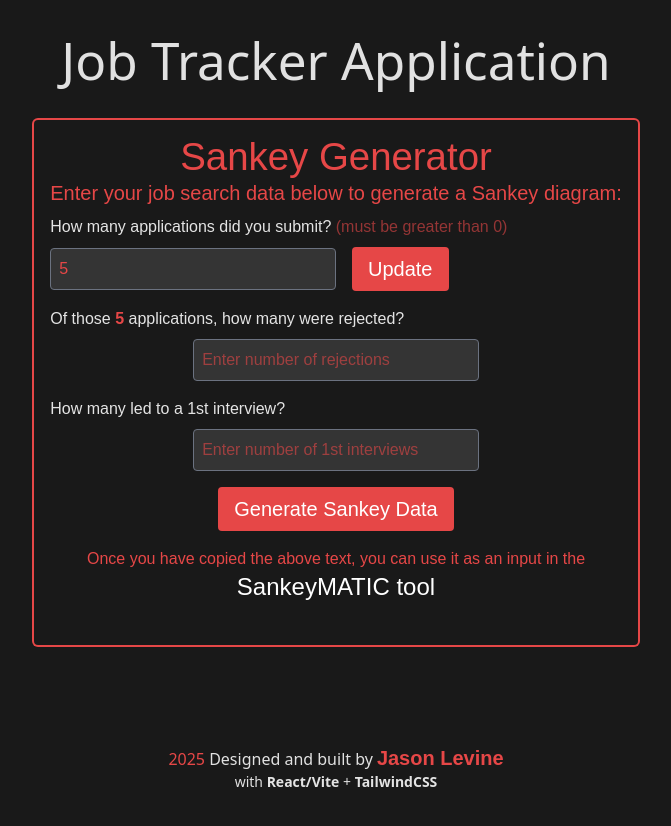
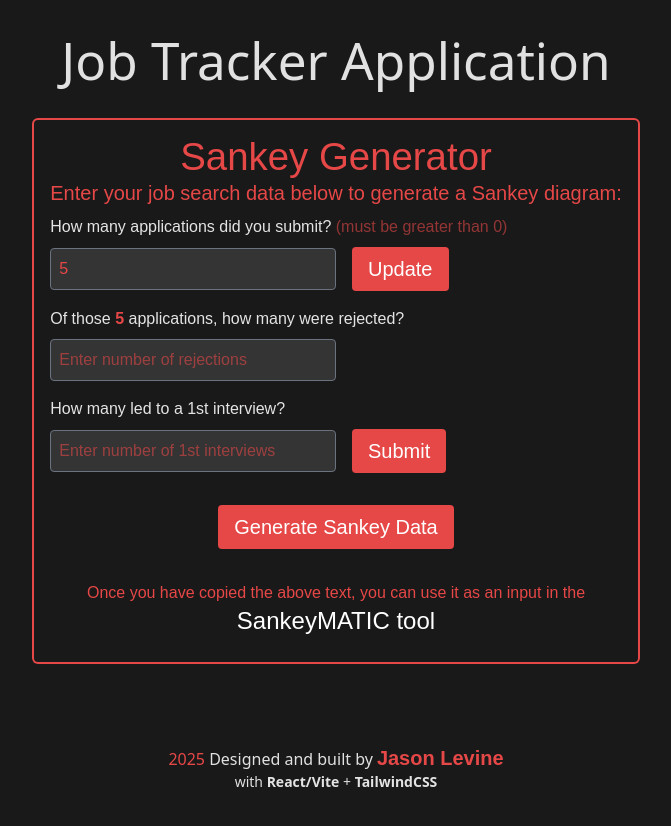
Before and after one commit to JsonLevine/job-tracker, a React (Vite) app: page / in a window 1280 px wide. Both pictures are taken after typing "5" into the empty fields and a click on the button "Submit". Shown: the top 826 px of the page, without its empty margins (304-975 px from the left). Built offline with nearby package versions, Linux system fonts and the light colour scheme; a web font is replaced by a local one; what tailwindcss-animated would draw is missing.

Commit message:
Update SankeyGenerator.jsx

```diff
--- a/src/components/SankeyGenerator.jsx
+++ b/src/components/SankeyGenerator.jsx
@@ -89,6 +89,7 @@ function SankeyGenerator() {
                 Of those <strong className="text-stronghold-red">{formData.applications}</strong> applications, how many were rejected?
               </label>
             </div>
+            <div className="w-full flex flex-row justify-start items-center">
               <input
                 type="number"
                 placeholder="Enter number of rejections"
@@ -98,6 +99,7 @@ function SankeyGenerator() {
                   setTempFormData({ ...tempFormData, rejections: e.target.value })
                 }
               />
+            </div>
           </>
         )}
 
@@ -108,6 +110,7 @@ function SankeyGenerator() {
                 How many led to a 1st interview?
               </label>
             </div>
+            <div className="w-full flex flex-row justify-start items-center">
               <input
                 type="number"
                 placeholder="Enter number of 1st interviews"
@@ -117,6 +120,26 @@ function SankeyGenerator() {
                   setTempFormData({ ...tempFormData, firstInterviews: e.target.value })
                 }
               />
+              <button
+                type="button"
+                className="jersey text-xl px-4 py-2 ml-4 mb-4 bg-stronghold-red text-white rounded hover:bg-stronghold-red-dark
+                transition duration-300 ease-in-out hover:-translate-y-1 hover:scale-110"
+                onClick={() => {
+                  if ((tempFormData.firstInterviews && parseInt(tempFormData.firstInterviews, 10) > 0)
+                  && (tempFormData.rejections && parseInt(tempFormData.rejections, 10) > 0)) {
+                    setFormData({
+                      ...formData,
+                      rejections: tempFormData.rejections,
+                      firstInterviews: tempFormData.firstInterviews,
+                    });
+                  } else {
+                    alert('Please enter a valid number of firstInterviews greater than 0.');
+                  }
+                }}
+              >
+                {formData.firstInterviews ? 'Update' : 'Submit'}
+              </button>
+            </div>
           </>
         )}
 
@@ -127,6 +150,7 @@ function SankeyGenerator() {
                 Of those <strong className="text-stronghold-red">{formData.firstInterviews}</strong> interviews, how many advanced to a 2nd interview?
               </label>
             </div>
+            <div className="w-full flex flex-row justify-start items-center">
               <input
                 type="number"
                 placeholder="Enter number of 2nd interviews"
@@ -136,6 +160,24 @@ function SankeyGenerator() {
                   setTempFormData({ ...tempFormData, secondInterviews: e.target.value })
                 }
               />
+              <button
+                type="button"
+                className="jersey text-xl px-4 py-2 ml-4 mb-4 bg-stronghold-red text-white rounded hover:bg-stronghold-red-dark
+                transition duration-300 ease-in-out hover:-translate-y-1 hover:scale-110"
+                onClick={() => {
+                  if (tempFormData.secondInterviews && parseInt(tempFormData.secondInterviews, 10) > 0) {
+                    setFormData({
+                      ...formData,
+                      secondInterviews: tempFormData.secondInterviews,
+                    });
+                  } else {
+                    alert('Please enter a valid number of secondInterviews greater than 0.');
+                  }
+                }}
+              >
+                {formData.secondInterviews ? 'Update' : 'Submit'}
+              </button>
+            </div>
           </>
         )}
 
@@ -146,6 +188,7 @@ function SankeyGenerator() {
                 Of those <strong className="text-stronghold-red">{formData.secondInterviews}</strong> interviews, how many advanced to a 3rd (or more)?
               </label>
             </div>
+            <div className="w-full flex flex-row justify-start items-center">
               <input
                 type="number"
                 placeholder="Enter number of 3rd+ round interviews"
@@ -155,6 +198,24 @@ function SankeyGenerator() {
                   setTempFormData({ ...tempFormData, threePlusInterviews: e.target.value })
                 }
               />
+              <button
+                type="button"
+                className="jersey text-xl px-4 py-2 ml-4 mb-4 bg-stronghold-red text-white rounded hover:bg-stronghold-red-dark
+                transition duration-300 ease-in-out hover:-translate-y-1 hover:scale-110"
+                onClick={() => {
+                  if (tempFormData.threePlusInterviews && parseInt(tempFormData.threePlusInterviews, 10) > 0) {
+                    setFormData({
+                      ...formData,
+                      threePlusInterviews: tempFormData.threePlusInterviews,
+                    });
+                  } else {
+                    alert('Please enter a valid number of threePlusInterviews greater than 0.');
+                  }
+                }}
+              >
+                {formData.threePlusInterviews ? 'Update' : 'Submit'}
+              </button>
+            </div>
           </>
         )}
 
@@ -165,6 +226,7 @@ function SankeyGenerator() {
                 How many offers did you receive from those interviews?
               </label>
             </div>
+            <div className="w-full flex flex-row justify-start items-center">
               <input
                 type="number"
                 placeholder="Enter number of offers"
@@ -174,6 +236,7 @@ function SankeyGenerator() {
                   setTempFormData({ ...tempFormData, offers: e.target.value })
                 }
               />
+            </div>
           </>
         )}
 
@@ -184,6 +247,7 @@ function SankeyGenerator() {
                 How many offers did you accept?
               </label>
             </div>
+            <div className="w-full flex flex-row justify-start items-center">
               <input
                 type="number"
                 placeholder="Enter number of accepted offers"
@@ -193,12 +257,32 @@ function SankeyGenerator() {
                   setTempFormData({ ...tempFormData, accepted: e.target.value })
                 }
               />
+              <button
+                type="button"
+                className="jersey text-xl px-4 py-2 ml-4 mb-4 bg-stronghold-red text-white rounded hover:bg-stronghold-red-dark
+                transition duration-300 ease-in-out hover:-translate-y-1 hover:scale-110"
+                onClick={() => {
+                  if ((tempFormData.accepted && parseInt(tempFormData.accepted, 10) > 0)
+                  && (tempFormData.offers && parseInt(tempFormData.offers, 10) > 0)) {
+                    setFormData({
+                      ...formData,
+                      offers: tempFormData.offers,
+                      accepted: tempFormData.accepted,
+                    });
+                  } else {
+                    alert('Please enter a valid number of offers/acceptances greater than 0.');
+                  }
+                }}
+              >
+                {formData.accepted ? 'Update' : 'Submit'}
+              </button>
+            </div>
           </>
         )}
 
         <button
           type="submit"
-          className="jersey text-xl px-4 py-2 bg-stronghold-red text-white rounded hover:bg-stronghold-red-dark
+          className="jersey text-xl px-4 py-2 my-4 bg-stronghold-red text-white rounded hover:bg-stronghold-red-dark
           transition duration-300 ease-in-out hover:-translate-y-1 hover:scale-110"
         >
           Generate Sankey Data
```
Lines whose indentation alone changed are shown as unchanged.
